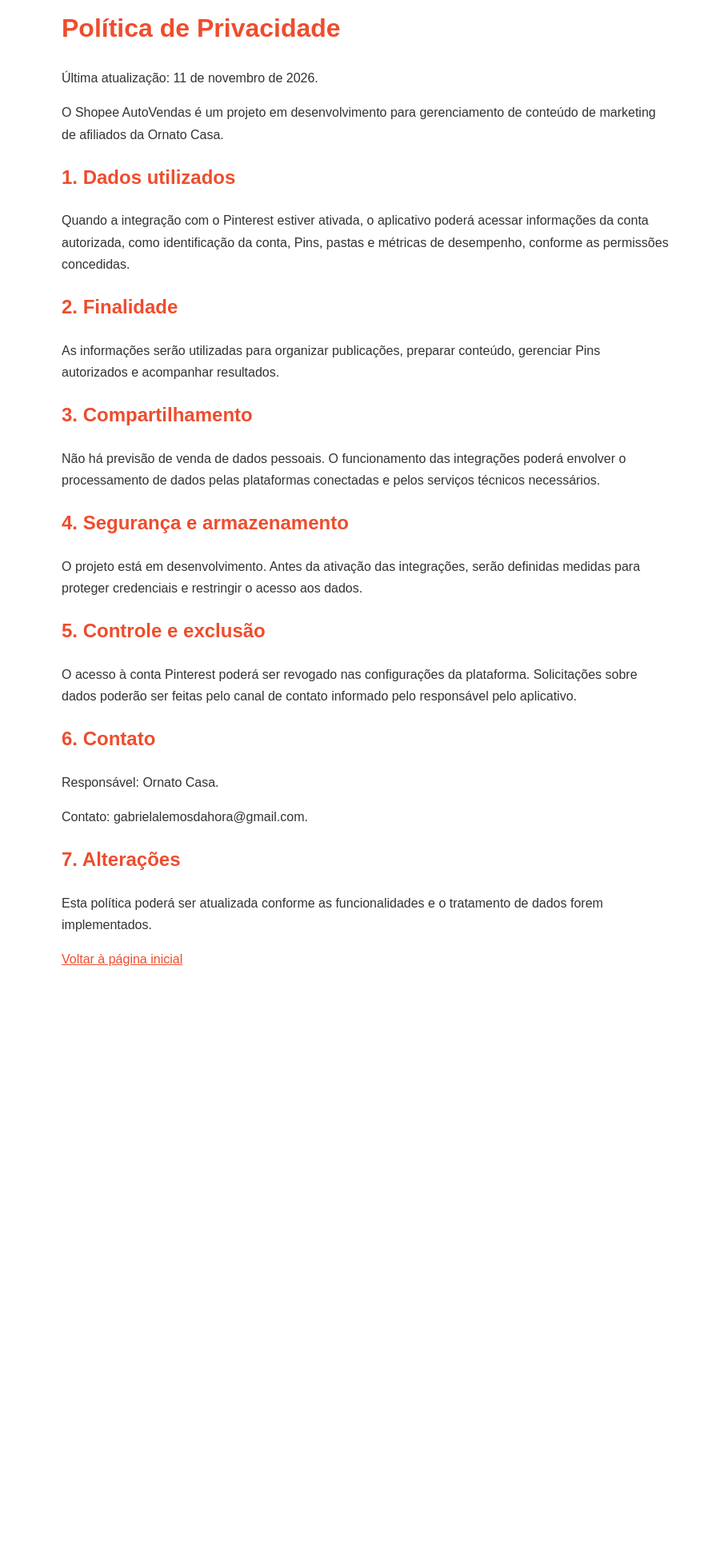
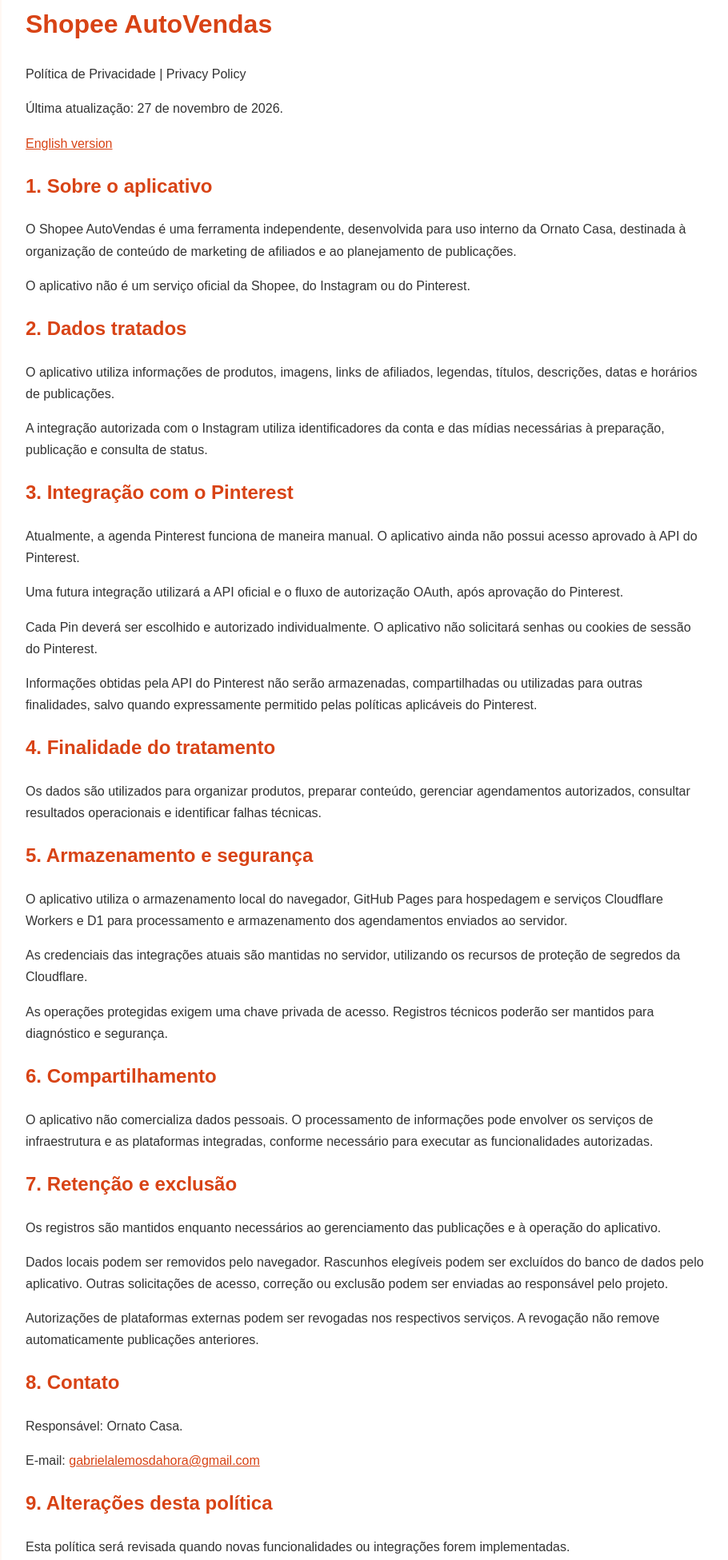
Before and after one commit to shopeeautovendas/shopeeautovendas.github.io, a plain HTML site: page privacidade.html in a window 1280 px wide. Shown: the part 73-2024 px from the top of the page at 80% size, without its empty margins (183-1093 px from the left). Before the commit the page ends 1362 px from the top, so only its background shows below. Drawn offline with Linux system fonts and the light colour scheme.

Commit message:
Revise privacy policy layout and content
Updated the privacy policy content and styling for better readability and organization.

```diff
--- a/privacidade.html
+++ b/privacidade.html
@@ -4,66 +4,222 @@
 <head>
 <meta charset="UTF-8">
 <meta name="viewport" content="width=device-width, initial-scale=1">
-  <title>Política de Privacidade - Shopee AutoVendas</title>
+<title>Política de Privacidade | Shopee AutoVendas</title>
 <style>
 body {
   font-family: Arial, sans-serif;
   line-height: 1.7;
-      max-width: 760px;
-      margin: 40px auto;
-      padding: 20px;
+  background: #fff8f3;
   color: #333;
+  margin: 0;
 }
-    h1, h2 { color: #ee4d2d; }
-    a { color: #ee4d2d; }
+main {
+  max-width: 850px;
+  margin: 25px auto;
+  padding: 30px;
+  background: white;
+  border-radius: 14px;
+}
+h1, h2, a { color: #d84315; }
+hr { margin: 40px 0; border: 0; border-top: 1px solid #ddd; }
 </style>
 </head>
 <body>
-  <h1>Política de Privacidade</h1>
-  <p>Última atualização: 11 de novembro de 2026.</p>
+<main>
 
-  <p>O Shopee AutoVendas é um projeto em desenvolvimento
-  para gerenciamento de conteúdo de marketing de afiliados
-  da Ornato Casa.</p>
+<h1>Shopee AutoVendas</h1>
+<p>Política de Privacidade | Privacy Policy</p>
+<p>Última atualização: 27 de novembro de 2026.</p>
 
-  <h2>1. Dados utilizados</h2>
-  <p>Quando a integração com o Pinterest estiver ativada,
-  o aplicativo poderá acessar informações da conta
-  autorizada, como identificação da conta, Pins, pastas
-  e métricas de desempenho, conforme as permissões
-  concedidas.</p>
+<a href="#english">English version</a>
 
-  <h2>2. Finalidade</h2>
-  <p>As informações serão utilizadas para organizar
-  publicações, preparar conteúdo, gerenciar Pins
-  autorizados e acompanhar resultados.</p>
+<h2>1. Sobre o aplicativo</h2>
+<p>O Shopee AutoVendas é uma ferramenta independente,
+desenvolvida para uso interno da Ornato Casa,
+destinada à organização de conteúdo de marketing
+de afiliados e ao planejamento de publicações.</p>
 
-  <h2>3. Compartilhamento</h2>
-  <p>Não há previsão de venda de dados pessoais.
-  O funcionamento das integrações poderá envolver
-  o processamento de dados pelas plataformas conectadas
-  e pelos serviços técnicos necessários.</p>
+<p>O aplicativo não é um serviço oficial da Shopee,
+do Instagram ou do Pinterest.</p>
 
-  <h2>4. Segurança e armazenamento</h2>
-  <p>O projeto está em desenvolvimento. Antes da ativação
-  das integrações, serão definidas medidas para proteger
-  credenciais e restringir o acesso aos dados.</p>
+<h2>2. Dados tratados</h2>
+<p>O aplicativo utiliza informações de produtos,
+imagens, links de afiliados, legendas, títulos,
+descrições, datas e horários de publicações.</p>
 
-  <h2>5. Controle e exclusão</h2>
-  <p>O acesso à conta Pinterest poderá ser revogado
-  nas configurações da plataforma. Solicitações sobre
-  dados poderão ser feitas pelo canal de contato
-  informado pelo responsável pelo aplicativo.</p>
+<p>A integração autorizada com o Instagram utiliza
+identificadores da conta e das mídias necessárias
+à preparação, publicação e consulta de status.</p>
 
-  <h2>6. Contato</h2>
+<h2>3. Integração com o Pinterest</h2>
+<p>Atualmente, a agenda Pinterest funciona de
+maneira manual. O aplicativo ainda não possui
+acesso aprovado à API do Pinterest.</p>
+
+<p>Uma futura integração utilizará a API oficial
+e o fluxo de autorização OAuth, após aprovação
+do Pinterest.</p>
+
+<p>Cada Pin deverá ser escolhido e autorizado
+individualmente. O aplicativo não solicitará
+senhas ou cookies de sessão do Pinterest.</p>
+
+<p>Informações obtidas pela API do Pinterest não
+serão armazenadas, compartilhadas ou utilizadas
+para outras finalidades, salvo quando expressamente
+permitido pelas políticas aplicáveis do Pinterest.</p>
+
+<h2>4. Finalidade do tratamento</h2>
+<p>Os dados são utilizados para organizar produtos,
+preparar conteúdo, gerenciar agendamentos autorizados,
+consultar resultados operacionais e identificar
+falhas técnicas.</p>
+
+<h2>5. Armazenamento e segurança</h2>
+<p>O aplicativo utiliza o armazenamento local do
+navegador, GitHub Pages para hospedagem e serviços
+Cloudflare Workers e D1 para processamento e
+armazenamento dos agendamentos enviados ao servidor.</p>
+
+<p>As credenciais das integrações atuais são
+mantidas no servidor, utilizando os recursos
+de proteção de segredos da Cloudflare.</p>
+
+<p>As operações protegidas exigem uma chave
+privada de acesso. Registros técnicos poderão
+ser mantidos para diagnóstico e segurança.</p>
+
+<h2>6. Compartilhamento</h2>
+<p>O aplicativo não comercializa dados pessoais.
+O processamento de informações pode envolver
+os serviços de infraestrutura e as plataformas
+integradas, conforme necessário para executar
+as funcionalidades autorizadas.</p>
+
+<h2>7. Retenção e exclusão</h2>
+<p>Os registros são mantidos enquanto necessários
+ao gerenciamento das publicações e à operação
+do aplicativo.</p>
+
+<p>Dados locais podem ser removidos pelo navegador.
+Rascunhos elegíveis podem ser excluídos do banco
+de dados pelo aplicativo. Outras solicitações
+de acesso, correção ou exclusão podem ser enviadas
+ao responsável pelo projeto.</p>
+
+<p>Autorizações de plataformas externas podem ser
+revogadas nos respectivos serviços. A revogação
+não remove automaticamente publicações anteriores.</p>
+
+<h2>8. Contato</h2>
 <p>Responsável: Ornato Casa.</p>
-  <p>Contato: gabrielalemosdahora@gmail.com.</p>
+<p>E-mail:
+<a href="mailto:gabrielalemosdahora@gmail.com">
+gabrielalemosdahora@gmail.com
+</a>
+</p>
 
-  <h2>7. Alterações</h2>
-  <p>Esta política poderá ser atualizada conforme
-  as funcionalidades e o tratamento de dados
-  forem implementados.</p>
+<h2>9. Alterações desta política</h2>
+<p>Esta política será revisada quando novas
+funcionalidades ou integrações forem implementadas.</p>
 
-  <p><a href="index.html">Voltar à página inicial</a></p>
+<hr>
+
+<section id="english">
+
+<h1>Privacy Policy</h1>
+<p>Last updated: November 27, 2026.</p>
+
+<h2>1. About the application</h2>
+<p>Shopee AutoVendas is an independent content
+management and scheduling tool developed for
+Ornato Casa's internal affiliate marketing activities.</p>
+
+<p>It is not an official service of Shopee,
+Instagram or Pinterest.</p>
+
+<h2>2. Information processed</h2>
+<p>The application processes product information,
+images, affiliate links, captions, titles,
+descriptions and publication schedules.</p>
+
+<p>The authorized Instagram integration processes
+account and media identifiers required for content
+preparation, publishing and status checks.</p>
+
+<h2>3. Pinterest integration</h2>
+<p>The Pinterest content planner currently operates
+manually. The application does not currently have
+approved Pinterest API access.</p>
+
+<p>Any future integration will use the official
+Pinterest API and OAuth authorization following
+Pinterest approval.</p>
+
+<p>Each Pin must be individually selected and
+authorized for publication. Pinterest passwords
+and session cookies will not be requested.</p>
+
+<p>Information obtained through the Pinterest API
+will not be stored, shared or used for unrelated
+purposes unless expressly permitted by applicable
+Pinterest policies.</p>
+
+<h2>4. Purpose</h2>
+<p>Information is used to organize products,
+prepare content, manage authorized schedules,
+check operational results and troubleshoot errors.</p>
+
+<h2>5. Storage and security</h2>
+<p>The application uses browser local storage,
+GitHub Pages for hosting, and Cloudflare Workers
+and D1 for server-side processing and storage
+of submitted schedules.</p>
+
+<p>Current integration credentials are protected
+using Cloudflare server-side secrets. Protected
+operations require a private access key.
+Technical logs may be retained for troubleshooting
+and security.</p>
+
+<h2>6. Information sharing</h2>
+<p>The application does not sell personal data.
+Infrastructure providers and authorized platforms
+may process information as necessary to provide
+the application's functions.</p>
+
+<h2>7. Retention and deletion</h2>
+<p>Records are retained as necessary for content
+management and application operations.</p>
+
+<p>Local records can be removed through the
+browser. Eligible server-side drafts can be
+deleted through the application. Other access,
+correction or deletion requests may be submitted
+to the project operator.</p>
+
+<p>Platform permissions may be revoked through
+the respective platform settings. Revocation
+does not automatically remove previously
+published content.</p>
+
+<h2>8. Contact</h2>
+<p>Project operator: Ornato Casa.</p>
+<p>Email:
+<a href="mailto:gabrielalemosdahora@gmail.com">
+gabrielalemosdahora@gmail.com
+</a>
+</p>
+
+<h2>9. Policy updates</h2>
+<p>This policy will be reviewed as new features
+and integrations are implemented.</p>
+
+</section>
+
+<hr>
+<a href="index.html">Voltar ao Shopee AutoVendas</a>
+
+</main>
 </body>
 </html>
```
Lines whose indentation alone changed are shown as unchanged.
